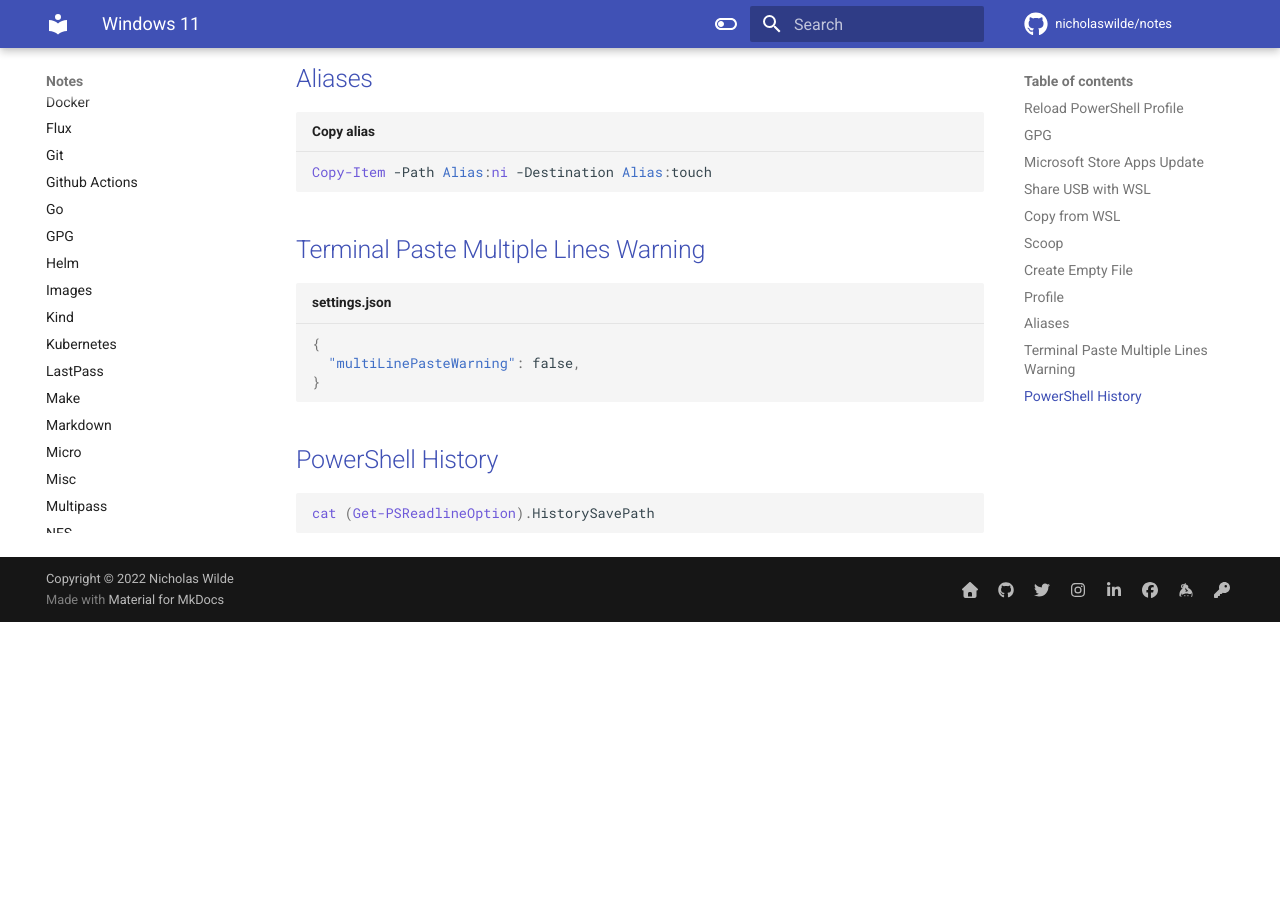
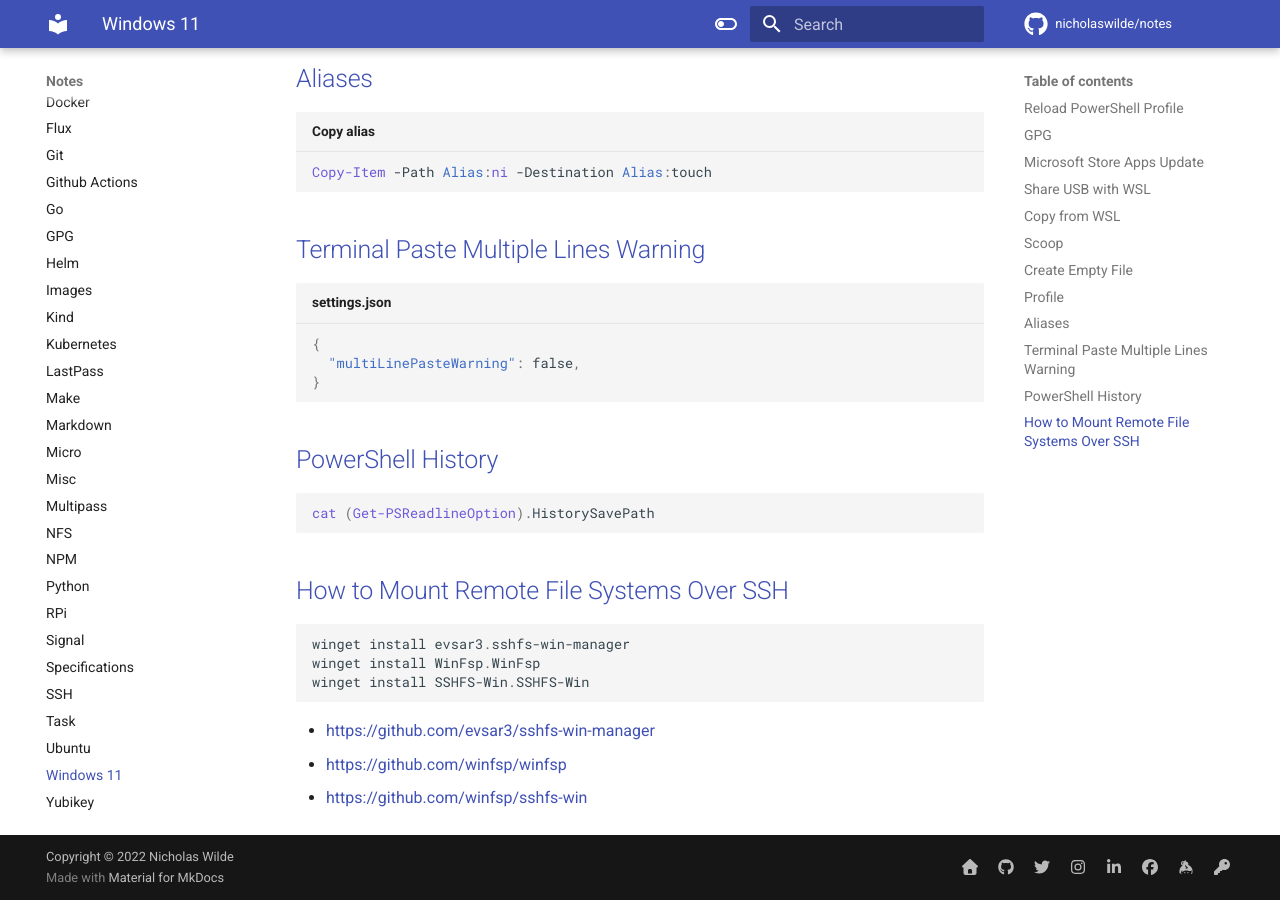
Before and after one commit to nicholaswilde/notes, an MkDocs documentation site: the page built from docs/w11.md, in a window 1280 px wide and 900 px high, scrolled down 1363 px. Built offline with MkDocs 1.6.1 and Material for MkDocs 9.7.7, drawn with Linux system fonts in a browser that asks for light colours; comment, search, counter and statistics services are not loaded; before the commit the page ends 1985 px from its top, so only the background shows below that.

Commit message:
feat: How to Mount Remote File Systems Over SSH
Signed-off-by: nιcнolaѕ wιlde <ncwilde43@gmail.com>

````diff
--- a/docs/w11.md
+++ b/docs/w11.md
@@ -75,6 +75,18 @@
 cat (Get-PSReadlineOption).HistorySavePath
 ```
 
+## [How to Mount Remote File Systems Over SSH][9]
+
+```PowerShell
+winget install evsar3.sshfs-win-manager
+winget install WinFsp.WinFsp
+winget install SSHFS-Win.SSHFS-Win
+```
+
+- <https://github.com/evsar3/sshfs-win-manager>
+- <https://github.com/winfsp/winfsp>
+- <https://github.com/winfsp/sshfs-win>
+
 [1]: https://social.technet.microsoft.com/Forums/windows/en-US/5ac7daa9-54e6-43c0-9746-293dcb8ef2ec/
 [2]: https://devblogs.microsoft.com/commandline/connecting-usb-devices-to-wsl/
 [3]: https://www.raymondcamden.com/2017/10/19/copying-to-clipboard-with-windows-subsystem-for-linux
````
Also changed, not shown: other parts of docs/w11.md (+1 -0 lines).
